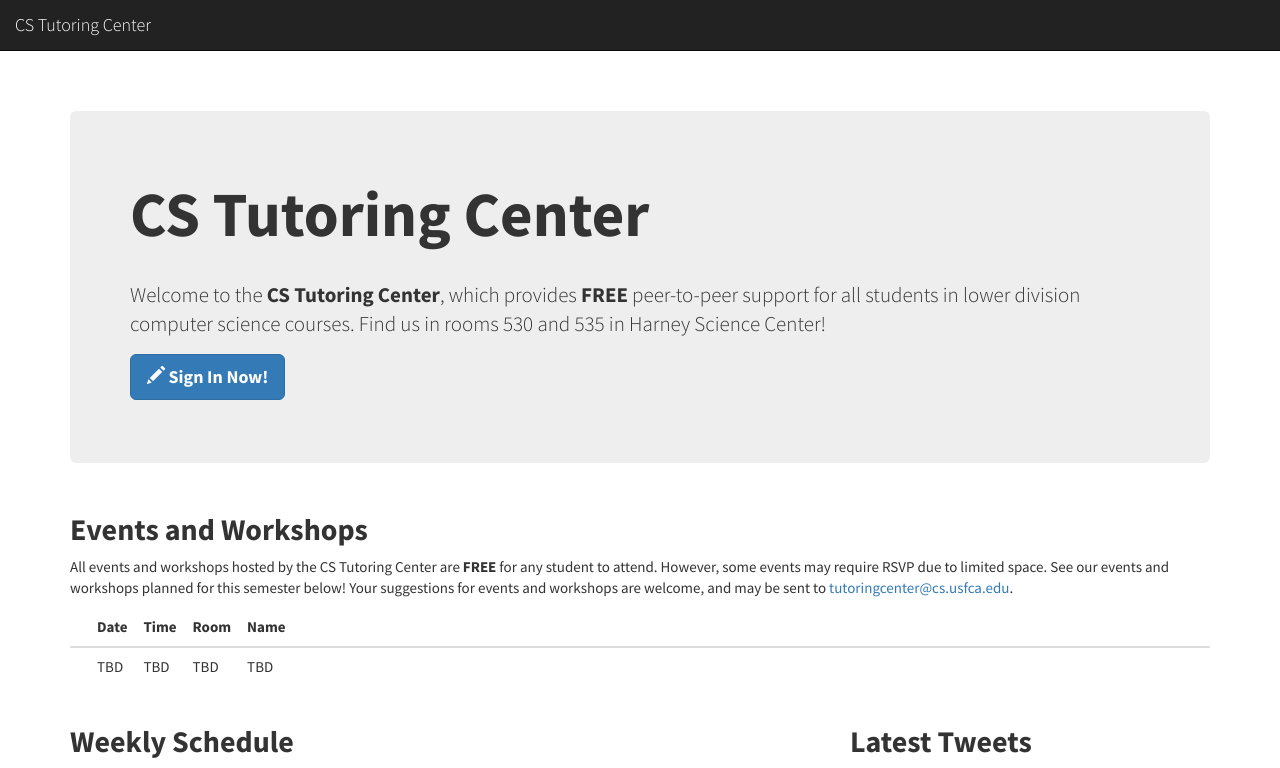
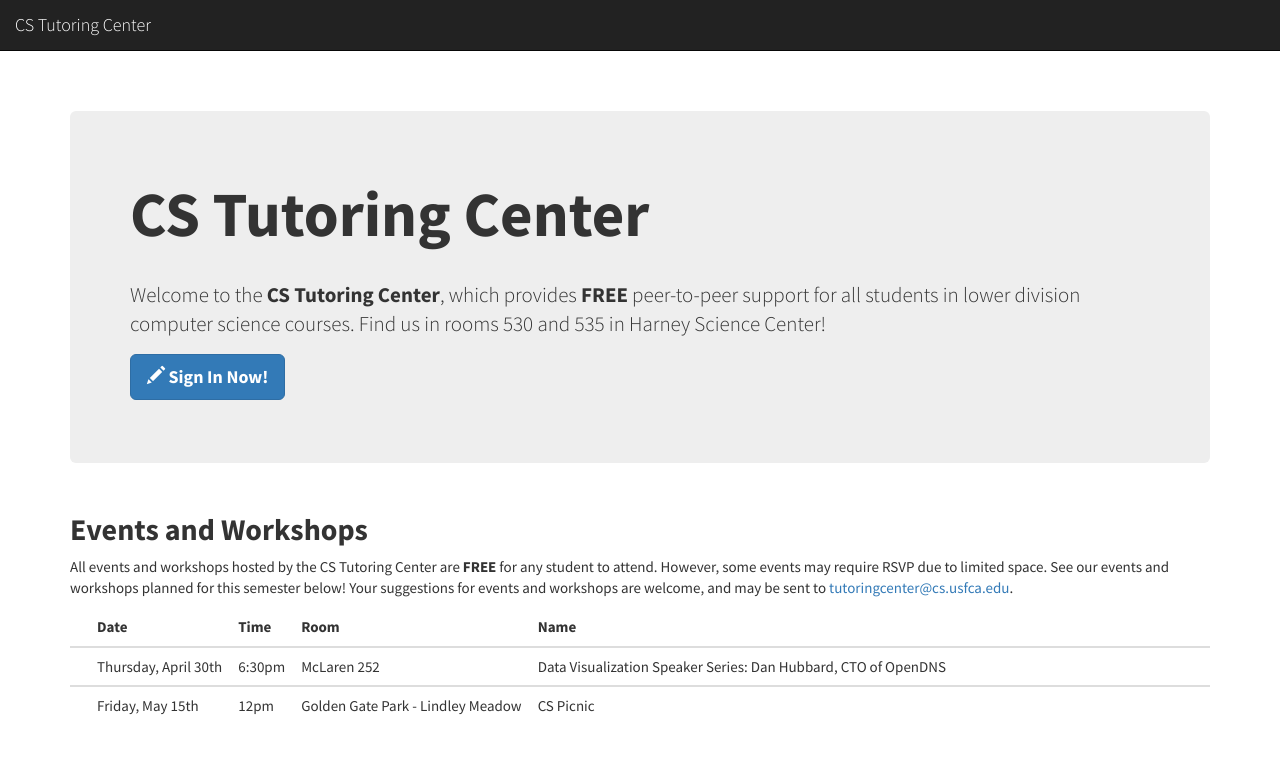
Before and after one commit to CSTutors/CSTutors.github.io, a Jekyll site: the page built from index.html, in a window 1280 px wide. Shown: the top 768 px of the page. Built offline with Jekyll 4.4.1, drawn with Linux system fonts in a browser that asks for light colours; nearby versions of some CDN libraries; comment, search, counter and statistics services are not loaded; grey boxes are pictures that could not be loaded.

Commit message:
Update events

```diff
--- a/index.html
+++ b/index.html
@@ -43,12 +43,21 @@
 			<tbody>
 				<tr>
 					<th>&nbsp;</th>
-					<td nowrap>TBD</td>
-					<td nowrap>TBD</td>
-					<td nowrap>TBD</td>
-					<td>TBD</td>
+					<td nowrap>Thursday, April 30th</td>
+					<td nowrap>6:30pm</td>
+					<td nowrap>McLaren 252</td>
+					<td>Data Visualization Speaker Series: Dan Hubbard, CTO of OpenDNS</td>
 				</tr>
 			</tbody>
+            <tbody>
+                <tr>
+                    <th>&nbsp;</th>
+                    <td nowrap>Friday, May 15th</td>
+                    <td nowrap>12pm</td>
+                    <td nowrap>Golden Gate Park - Lindley Meadow</td>
+                    <td>CS Picnic</td>
+                </tr>
+            </tbody>
 			<!--<tbody>
                 <tr>
                     <th>&nbsp;</th>
```
